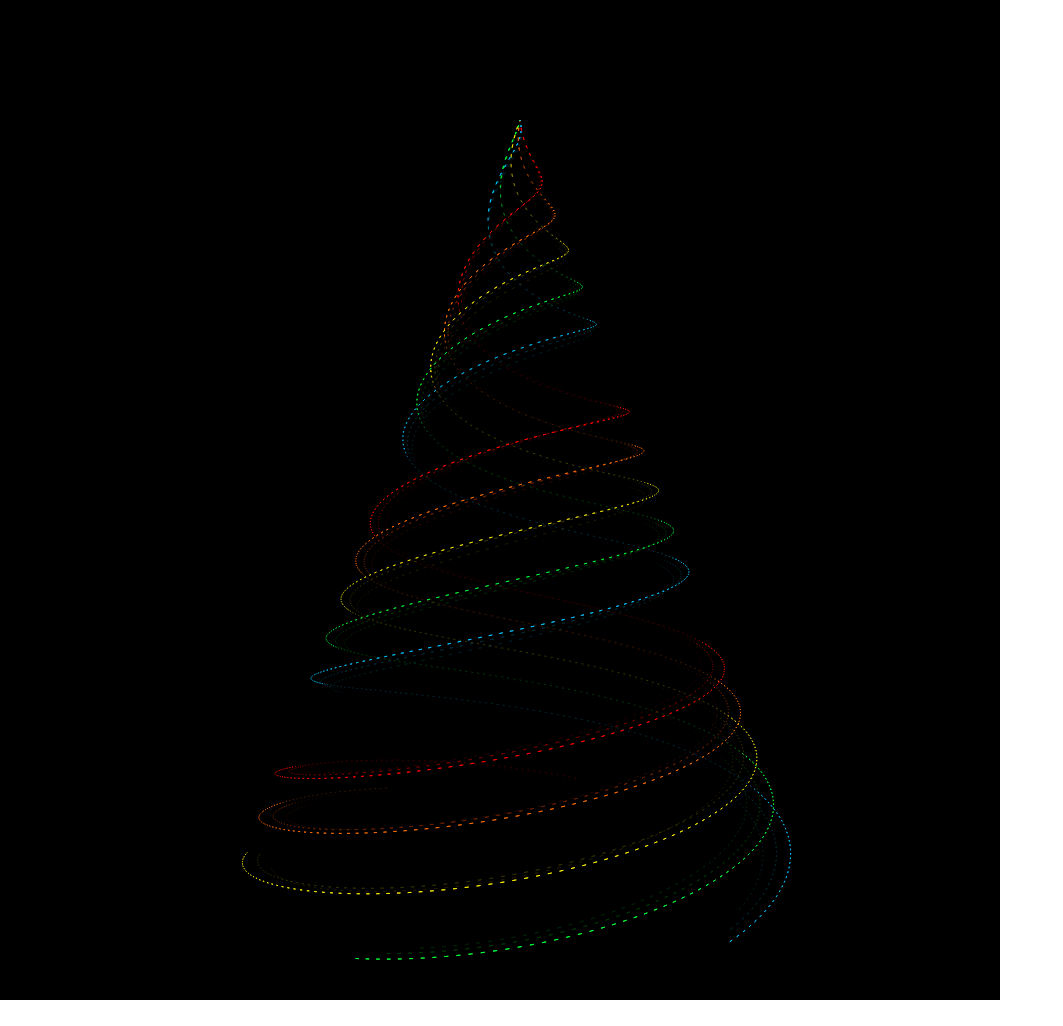
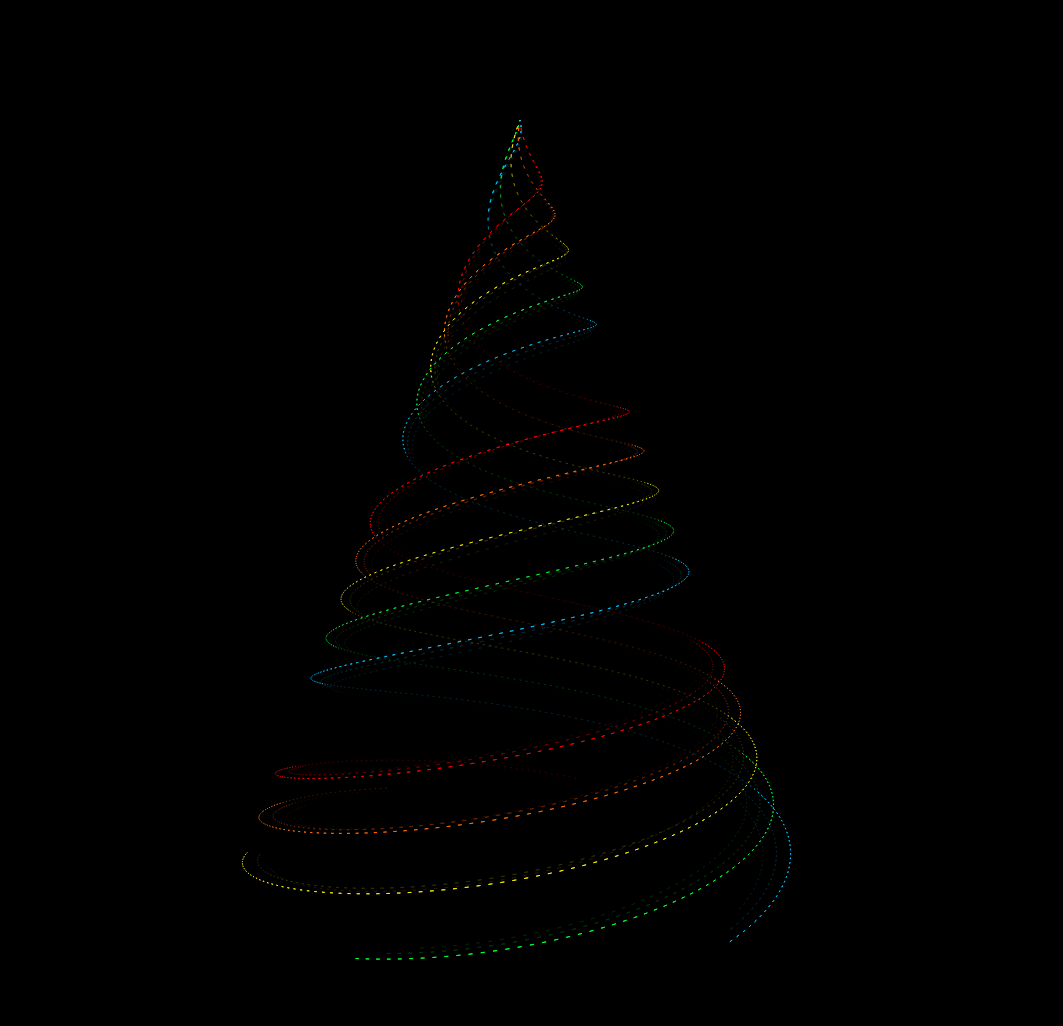
Before and after one commit to HarryVasanth/ChristmasTree, a plain HTML site: page index.html in a window 1280 px wide. Shown: the whole page, without its empty margins (0-1063 px from the left). Before the commit the page ends 1004 px from the top, so only its background shows below. Drawn offline with Linux system fonts and the light colour scheme.

Commit message:
minor edit: black bg and text

```diff
--- a/index.html
+++ b/index.html
@@ -11,8 +11,10 @@
 }
   </style>
 
-  <body onload='run()' style='background:white'>
-    <canvas id='hryXMASTree' width='1000px' height='1000px' style='background:black'></canvas>
+  <body onload='run()' style='background:black'>
+     <canvas id='hryXMASTree' width='1000px' height='1000px' style='background:black'></canvas>
+
+    <h3> Best wishes and seasonal greetings from Harry</h3>
   </body>
 
 </html>
```
